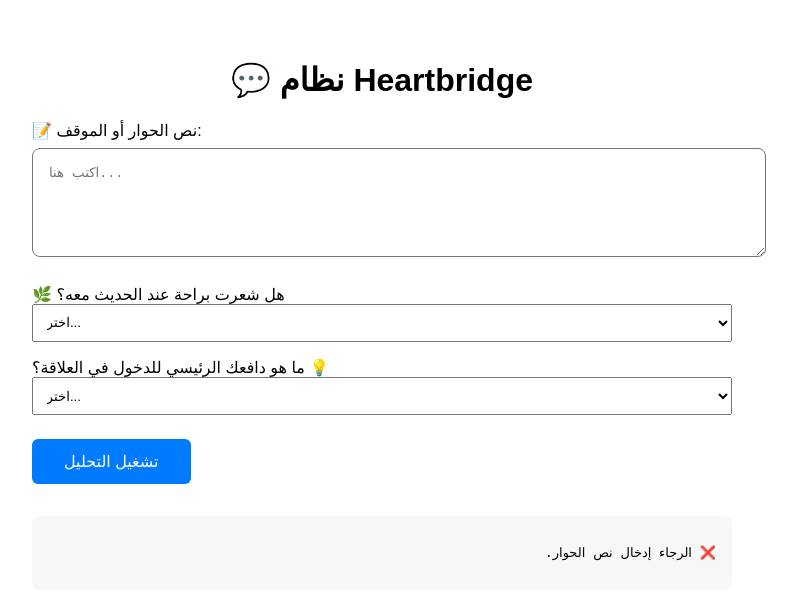
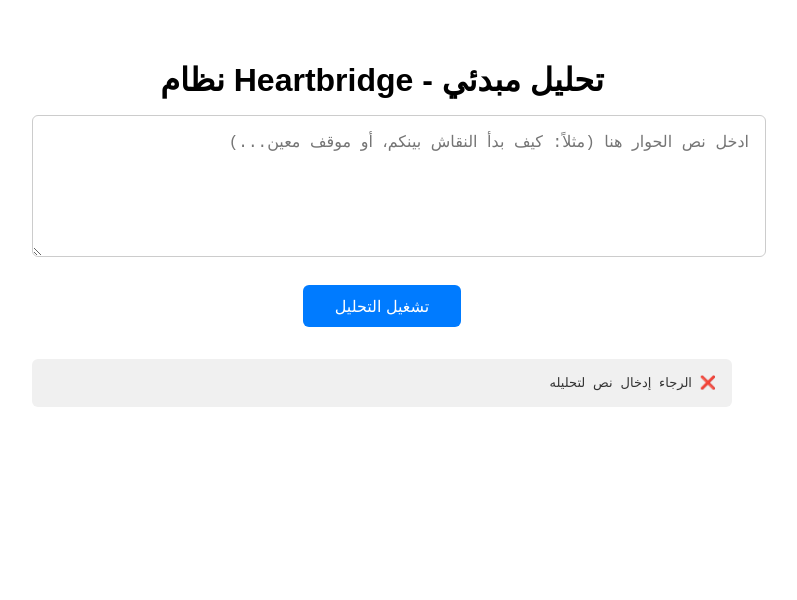
Before and after one commit to johani23/heartbridge-unified3, a React (Create React App) app: page / in a window 1280 px wide. Both pictures are taken after a click on the button "تشغيل التحليل". Shown: the top 600 px of the page, without its empty margins (258-1055 px from the left). Built offline with nearby package versions, Linux system fonts and the light colour scheme.

Commit message:
Update App.js

```diff
--- a/src/App.js
+++ b/src/App.js
@@ -1,102 +1,113 @@
 import React, { useState } from 'react';
 
 function App() {
-  const [text, setText] = useState('');
-  const [comfort, setComfort] = useState('');
-  const [motivation, setMotivation] = useState('');
-  const [response, setResponse] = useState('');
+  const [input, setInput] = useState('');
+  const [response, setResponse] = useState(null);
   const [loading, setLoading] = useState(false);
   const [error, setError] = useState(false);
 
-  const handleSubmit = async () => {
-    if (!text.trim()) {
-      setResponse('❌ الرجاء إدخال نص الحوار.');
+  const handleAnalysis = async () => {
+    if (!input.trim()) {
+      setResponse({ output: '❌ الرجاء إدخال نص لتحليله', popups: [] });
       return;
     }
 
     setLoading(true);
     setError(false);
-    setResponse('');
+    setResponse(null);
 
     try {
       const res = await fetch('https://heartbridge-unified3.onrender.com/api/predict', {
         method: 'POST',
-        headers: { 'Content-Type': 'application/json' },
-        body: JSON.stringify({
-          text: `${text}\nالإجابات:\n- شعور الراحة: ${comfort}\n- الدافع: ${motivation}`
-        })
+        headers: {
+          'Content-Type': 'application/json'
+        },
+        body: JSON.stringify({ text: input })
       });
 
       if (!res.ok) throw new Error('Request failed');
+
       const data = await res.json();
-      setResponse(data.output || '⚠️ لم يتم الحصول على رد.');
+      setResponse(data || { output: '⚠️ لم يتم الحصول على ناتج.', popups: [] });
     } catch (err) {
       setError(true);
-      setResponse('❌ حدث خطأ أثناء الاتصال بالسيرفر.');
+      setResponse({ output: '❌ حدث خطأ أثناء الاتصال بالسيرفر. حاول لاحقًا.', popups: [] });
     } finally {
       setLoading(false);
     }
   };
 
   return (
-    <div style={{ maxWidth: '700px', margin: 'auto', padding: '2rem', fontFamily: 'Arial' }}>
-      <h1 style={{ textAlign: 'center' }}>💬 نظام Heartbridge</h1>
+    <div style={{
+      fontFamily: 'Arial, sans-serif',
+      padding: '2rem',
+      maxWidth: '700px',
+      margin: 'auto',
+      textAlign: 'center'
+    }}>
+      <h1 style={{ marginBottom: '1rem' }}>نظام <strong>Heartbridge</strong> - تحليل مبدئي</h1>
 
-      <label style={{ display: 'block', marginBottom: '0.5rem' }}>📝 نص الحوار أو الموقف:</label>
       <textarea
-        rows={5}
-        value={text}
-        onChange={(e) => setText(e.target.value)}
-        placeholder="اكتب هنا..."
-        style={{ width: '100%', padding: '1rem', marginBottom: '1.5rem', borderRadius: '8px' }}
+        value={input}
+        onChange={(e) => setInput(e.target.value)}
+        placeholder="ادخل نص الحوار هنا (مثلاً: كيف بدأ النقاش بينكم، أو موقف معين...)"
+        rows={6}
+        style={{
+          width: '100%',
+          padding: '1rem',
+          fontSize: '1rem',
+          borderRadius: '6px',
+          border: '1px solid #ccc',
+          marginBottom: '1.5rem',
+          direction: 'rtl'
+        }}
       />
 
-      <label>🌿 هل شعرت براحة عند الحديث معه؟</label>
-      <select
-        value={comfort}
-        onChange={(e) => setComfort(e.target.value)}
-        style={{ width: '100%', padding: '0.6rem', marginBottom: '1rem' }}
-      >
-        <option value="">اختر...</option>
-        <option value="نعم">نعم</option>
-        <option value="لا">لا</option>
-        <option value="أحيانًا">أحيانًا</option>
-      </select>
-
-      <label>💡 ما هو دافعك الرئيسي للدخول في العلاقة؟</label>
-      <select
-        value={motivation}
-        onChange={(e) => setMotivation(e.target.value)}
-        style={{ width: '100%', padding: '0.6rem', marginBottom: '1.5rem' }}
-      >
-        <option value="">اختر...</option>
-        <option value="بحث عن شريك ناضج">بحث عن شريك ناضج</option>
-        <option value="الهروب من ضغط اجتماعي">الهروب من ضغط اجتماعي</option>
-        <option value="احتياج عاطفي قوي">احتياج عاطفي قوي</option>
-        <option value="انجذاب أو فضول">انجذاب أو فضول</option>
-      </select>
-
       <button
-        onClick={handleSubmit}
+        onClick={handleAnalysis}
         disabled={loading}
         style={{
-          backgroundColor: '#007bff',
+          padding: '0.7rem 2rem',
+          fontSize: '1rem',
+          borderRadius: '6px',
+          backgroundColor: '#007BFF',
           color: 'white',
-          padding: '0.8rem 2rem',
-          borderRadius: '6px',
           border: 'none',
-          cursor: loading ? 'not-allowed' : 'pointer',
-          fontSize: '1rem'
+          cursor: loading ? 'not-allowed' : 'pointer'
         }}
       >
         {loading ? '...جارٍ التحليل' : 'تشغيل التحليل'}
       </button>
 
-      <div style={{ marginTop: '2rem', background: '#f7f7f7', padding: '1rem', borderRadius: '8px' }}>
-        {response && (
-          <pre style={{ whiteSpace: 'pre-wrap', textAlign: 'right', direction: 'rtl', color: error ? 'red' : 'black' }}>
-            {response}
-          </pre>
+      <div style={{ marginTop: '2rem', minHeight: '3rem', color: error ? '#b00020' : '#333' }}>
+        {response?.output && (
+          <pre style={{
+            backgroundColor: '#f0f0f0',
+            padding: '1rem',
+            borderRadius: '6px',
+            whiteSpace: 'pre-wrap',
+            textAlign: 'right',
+            direction: 'rtl'
+          }}>{response.output}</pre>
+        )}
+
+        {response?.popups && response.popups.length > 0 && (
+          <div style={{
+            background: "#fff3cd",
+            padding: "1rem",
+            borderRadius: "8px",
+            color: "#856404",
+            marginTop: "1rem",
+            textAlign: "right",
+            direction: "rtl"
+          }}>
+            <strong>🧠 ملاحظات ذكية:</strong>
+            <ul>
+              {response.popups.map((popup, idx) => (
+                <li key={idx}>{popup}</li>
+              ))}
+            </ul>
+          </div>
         )}
       </div>
     </div>
```
